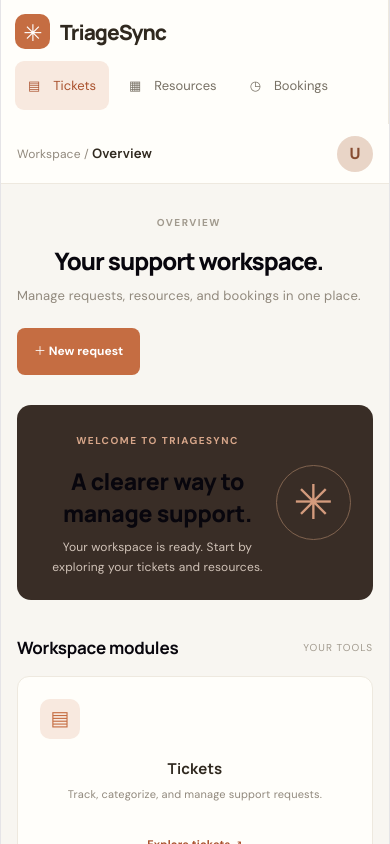
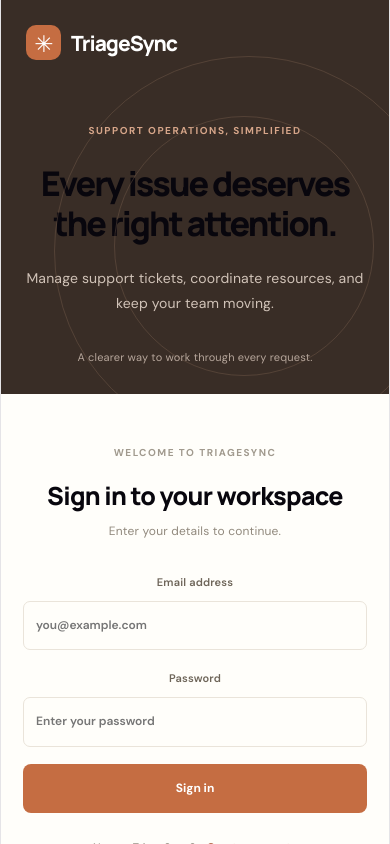
Before and after one commit to sh33r0/engnf1-fullstack-sh33r0, a React app in the folder frontend/: page / in a window 390 px wide. Shown: the top 844 px of the page. Built offline with nearby package versions, Linux system fonts and the light colour scheme; no server answers; the HTML template or start-up script is replaced by a standard one.

Commit message:
feat: implement JWT authentication UI

```diff
--- a/frontend/src/App.css
+++ b/frontend/src/App.css
@@ -428,3 +428,220 @@ button {
     padding: 0 16px 20px;
   }
 }
+
+.auth-page {
+  min-height: 100vh;
+  display: grid;
+  grid-template-columns: 1.05fr .95fr;
+  background: #fffefa;
+}
+
+.auth-art {
+  background: #392d26;
+  color: white;
+  padding: 38px 8%;
+  display: flex;
+  flex-direction: column;
+  position: relative;
+  overflow: hidden;
+}
+
+.auth-art .brand {
+  color: white;
+  position: relative;
+  z-index: 1;
+}
+
+.auth-copy {
+  margin: auto 0;
+  position: relative;
+  z-index: 1;
+}
+
+.auth-copy .eyebrow {
+  color: #d7a68a;
+}
+
+.auth-copy h1 {
+  max-width: 530px;
+  font: 800 clamp(35px, 4vw, 58px) Manrope;
+  line-height: 1.17;
+  letter-spacing: -2px;
+  margin: 22px 0;
+}
+
+.auth-copy p {
+  max-width: 390px;
+  color: #d1c3b8;
+  line-height: 1.8;
+  font-size: 14px;
+}
+
+.auth-foot {
+  color: #b6a69b;
+  font-size: 11px;
+  position: relative;
+  z-index: 1;
+}
+
+.art-shape {
+  position: absolute;
+  border: 1px solid #876b57;
+  border-radius: 50%;
+  opacity: .35;
+}
+
+.shape-one {
+  width: 390px;
+  height: 390px;
+  right: -80px;
+  bottom: -130px;
+}
+
+.shape-two {
+  width: 260px;
+  height: 260px;
+  right: -10px;
+  bottom: -60px;
+}
+
+.auth-panel {
+  display: grid;
+  place-items: center;
+  padding: 35px;
+}
+
+.auth-form {
+  width: min(370px, 100%);
+}
+
+.auth-form h2 {
+  font: 800 25px Manrope;
+  letter-spacing: -.7px;
+  margin: 13px 0 7px;
+}
+
+.auth-form .muted {
+  margin-bottom: 28px;
+}
+
+.auth-form label {
+  display: grid;
+  gap: 7px;
+  color: #6e6559;
+  font-size: 11px;
+  font-weight: 600;
+  margin-bottom: 17px;
+}
+
+.auth-form input {
+  width: 100%;
+  border: 1px solid #eae4da;
+  background: #fffefa;
+  color: #30291f;
+  padding: 12px;
+  border-radius: 7px;
+  font: inherit;
+  font-size: 12px;
+  outline: none;
+}
+
+.auth-form input:focus {
+  border-color: #d49b7d;
+  box-shadow: 0 0 0 3px #f8e9df;
+}
+
+.primary-btn.full {
+  width: 100%;
+  padding: 13px;
+}
+
+.primary-btn:disabled {
+  opacity: .6;
+  cursor: wait;
+}
+
+.switch-auth {
+  margin-top: 22px;
+  text-align: center;
+  color: #91897d;
+  font-size: 11px;
+}
+
+.switch-auth button {
+  border: 0;
+  background: none;
+  color: #a9512d;
+  font-weight: 700;
+  margin-left: 5px;
+}
+
+.password-hint {
+  color: #91897d;
+  font-size: 10px;
+  margin: -7px 0 15px;
+}
+
+.alert {
+  padding: 11px;
+  border-radius: 7px;
+  background: #fbe9e5;
+  color: #a74f42;
+  font-size: 11px;
+  margin-bottom: 14px;
+}
+
+.notice {
+  padding: 11px;
+  border-radius: 7px;
+  background: #eaf3e9;
+  color: #4f7854;
+  font-size: 11px;
+  margin-bottom: 14px;
+}
+
+.profile-info {
+  display: grid;
+  gap: 4px;
+  min-width: 0;
+}
+
+.profile-info strong {
+  font-size: 12px;
+}
+
+.profile-info small {
+  color: #91897d;
+  font-size: 10px;
+}
+
+.logout {
+  margin-left: auto;
+  border: 0;
+  background: transparent;
+  color: #8d8276;
+  font-size: 18px;
+}
+
+@media (max-width: 650px) {
+  .auth-page {
+    grid-template-columns: 1fr;
+  }
+
+  .auth-art {
+    min-height: 270px;
+    padding: 25px;
+  }
+
+  .auth-copy {
+    margin: 45px 0 30px;
+  }
+
+  .auth-copy h1 {
+    font-size: 34px;
+  }
+
+  .auth-panel {
+    padding: 45px 22px;
+  }
+}
--- a/frontend/src/App.jsx
+++ b/frontend/src/App.jsx
@@ -1,6 +1,225 @@
+import { useEffect, useState } from "react";
 import "./App.css";
 
+const API = import.meta.env.VITE_API_URL || "http://localhost:5000/api";
+
+async function request(path, options = {}, token = "") {
+  const res = await fetch(`${API}${path}`, {
+    ...options,
+    headers: {
+      "Content-Type": "application/json",
+      ...(token ? { Authorization: `Bearer ${token}` } : {}),
+      ...options.headers
+    }
+  });
+
+  const data = await res.json().catch(() => ({}));
+
+  if (!res.ok) {
+    throw new Error(data?.error?.message || "Something went wrong");
+  }
+
+  return data;
+}
+
 function App() {
+  const [token, setToken] = useState(localStorage.getItem("ts_token") || "");
+  const [user, setUser] = useState(null);
+  const [mode, setMode] = useState("login");
+  const [form, setForm] = useState({
+    name: "",
+    email: "",
+    password: ""
+  });
+  const [loading, setLoading] = useState(false);
+  const [error, setError] = useState("");
+  const [message, setMessage] = useState("");
+
+  useEffect(() => {
+    if (!token) return;
+
+    request("/auth/me", {}, token)
+      .then(d => setUser(d.user))
+      .catch(() => {
+        localStorage.removeItem("ts_token");
+        setToken("");
+        setUser(null);
+      });
+  }, [token]);
+
+  function changeMode(next) {
+    setMode(next);
+    setError("");
+    setMessage("");
+    setForm({ name: "", email: "", password: "" });
+  }
+
+  async function submit(e) {
+    e.preventDefault();
+    setError("");
+    setMessage("");
+    setLoading(true);
+
+    try {
+      if (mode === "register") {
+        await request("/auth/register", {
+          method: "POST",
+          body: JSON.stringify(form)
+        });
+
+        setMode("login");
+        setForm({ name: "", email: form.email, password: "" });
+        setMessage("Account created. Sign in to continue.");
+      } else {
+        const d = await request("/auth/login", {
+          method: "POST",
+          body: JSON.stringify({
+            email: form.email,
+            password: form.password
+          })
+        });
+
+        localStorage.setItem("ts_token", d.token);
+        setToken(d.token);
+        setUser(d.user);
+      }
+    } catch (err) {
+      setError(err.message);
+    } finally {
+      setLoading(false);
+    }
+  }
+
+  function logout() {
+    localStorage.removeItem("ts_token");
+    setToken("");
+    setUser(null);
+    setMode("login");
+    setForm({ name: "", email: "", password: "" });
+  }
+
+  if (!user) {
+    return (
+      <div className="auth-page">
+        <div className="auth-art">
+          <div className="brand">
+            <span className="brand-icon">✳</span>
+            TriageSync
+          </div>
+
+          <div className="auth-copy">
+            <span className="eyebrow">SUPPORT OPERATIONS, SIMPLIFIED</span>
+            <h1>Every issue deserves the right attention.</h1>
+            <p>
+              Manage support tickets, coordinate resources, and keep your
+              team moving.
+            </p>
+            <div className="art-shape shape-one" />
+            <div className="art-shape shape-two" />
+          </div>
+
+          <span className="auth-foot">
+            A clearer way to work through every request.
+          </span>
+        </div>
+
+        <div className="auth-panel">
+          <form className="auth-form" onSubmit={submit}>
+            <span className="eyebrow">WELCOME TO TRIAGESYNC</span>
+
+            <h2>
+              {mode === "login"
+                ? "Sign in to your workspace"
+                : "Create your account"}
+            </h2>
+
+            <p className="muted">
+              {mode === "login"
+                ? "Enter your details to continue."
+                : "Join your team's support workspace."}
+            </p>
+
+            {mode === "register" && (
+              <label>
+                Full name
+                <input
+                  required
+                  minLength={2}
+                  maxLength={50}
+                  value={form.name}
+                  onChange={e =>
+                    setForm({ ...form, name: e.target.value })
+                  }
+                  placeholder="Your name"
+                />
+              </label>
+            )}
+
+            <label>
+              Email address
+              <input
+                required
+                type="email"
+                value={form.email}
+                onChange={e =>
+                  setForm({ ...form, email: e.target.value })
+                }
+                placeholder="you@example.com"
+              />
+            </label>
+
+            <label>
+              Password
+              <input
+                required
+                type="password"
+                minLength={mode === "register" ? 8 : undefined}
+                maxLength={64}
+                value={form.password}
+                onChange={e =>
+                  setForm({ ...form, password: e.target.value })
+                }
+                placeholder="Enter your password"
+              />
+            </label>
+
+            {mode === "register" && (
+              <p className="password-hint">
+                Use 8–64 characters with uppercase, lowercase, and a number.
+              </p>
+            )}
+
+            {error && <div className="alert">{error}</div>}
+            {message && <div className="notice">{message}</div>}
+
+            <button className="primary-btn full" disabled={loading}>
+              {loading
+                ? "Please wait..."
+                : mode === "login"
+                  ? "Sign in"
+                  : "Create account"}
+            </button>
+
+            <p className="switch-auth">
+              {mode === "login"
+                ? "New to TriageSync?"
+                : "Already have an account?"}
+
+              <button
+                type="button"
+                onClick={() =>
+                  changeMode(mode === "login" ? "register" : "login")
+                }
+              >
+                {mode === "login" ? "Create account" : "Sign in"}
+              </button>
+            </p>
+          </form>
+        </div>
+      </div>
+    );
+  }
+
   return (
     <div className="app">
       <aside className="sidebar">
@@ -25,11 +244,14 @@ function App() {
           </div>
 
           <div className="profile">
-            <div className="avatar">U</div>
-            <div>
-              <strong>Workspace User</strong>
-              <small>Member</small>
+            <div className="avatar">
+              {user.name?.[0]?.toUpperCase()}
             </div>
+            <div className="profile-info">
+              <strong>{user.name}</strong>
+              <small>{user.role}</small>
+            </div>
+            <button className="logout" onClick={logout}>↗</button>
           </div>
         </div>
       </aside>
@@ -42,8 +264,10 @@ function App() {
           </div>
 
           <div className="top-right">
-            <span className="muted">TriageSync Workspace</span>
-            <div className="avatar">U</div>
+            <span className="muted">{user.email}</span>
+            <div className="avatar">
+              {user.name?.[0]?.toUpperCase()}
+            </div>
           </div>
         </header>
 
@@ -51,18 +275,19 @@ function App() {
           <div className="heading">
             <div>
               <span className="eyebrow">OVERVIEW</span>
-              <h1>Your support workspace.</h1>
-              <p>Manage requests, resources, and bookings in one place.</p>
+              <h1>Welcome, {user.name?.split(" ")[0]}.</h1>
+              <p>Your TriageSync workspace is ready.</p>
             </div>
-
-            <button className="primary-btn">＋ New request</button>
           </div>
 
           <div className="welcome-card">
             <div>
-              <span className="eyebrow">WELCOME TO TRIAGESYNC</span>
-              <h2>A clearer way to manage support.</h2>
-              <p>Your workspace is ready. Start by exploring your tickets and resources.</p>
+              <span className="eyebrow">SIGNED IN SUCCESSFULLY</span>
+              <h2>Your support workspace.</h2>
+              <p>
+                You're signed in as {user.role}. Your workspace is ready
+                for ticket and resource management.
+              </p>
             </div>
             <div className="welcome-art">✳</div>
           </div>
@@ -77,21 +302,18 @@ function App() {
               <div className="module-icon">▤</div>
               <h3>Tickets</h3>
               <p>Track, categorize, and manage support requests.</p>
-              <span>Explore tickets ↗</span>
             </div>
 
             <div className="module-card">
               <div className="module-icon">▦</div>
               <h3>Resources</h3>
               <p>Browse rooms, labs, and available equipment.</p>
-              <span>Explore resources ↗</span>
             </div>
 
             <div className="module-card">
               <div className="module-icon">◷</div>
               <h3>Bookings</h3>
-              <p>Request resources and manage your reservations.</p>
-              <span>Explore bookings ↗</span>
+              <p>Request resources and manage reservations.</p>
             </div>
           </div>
         </section>
```
